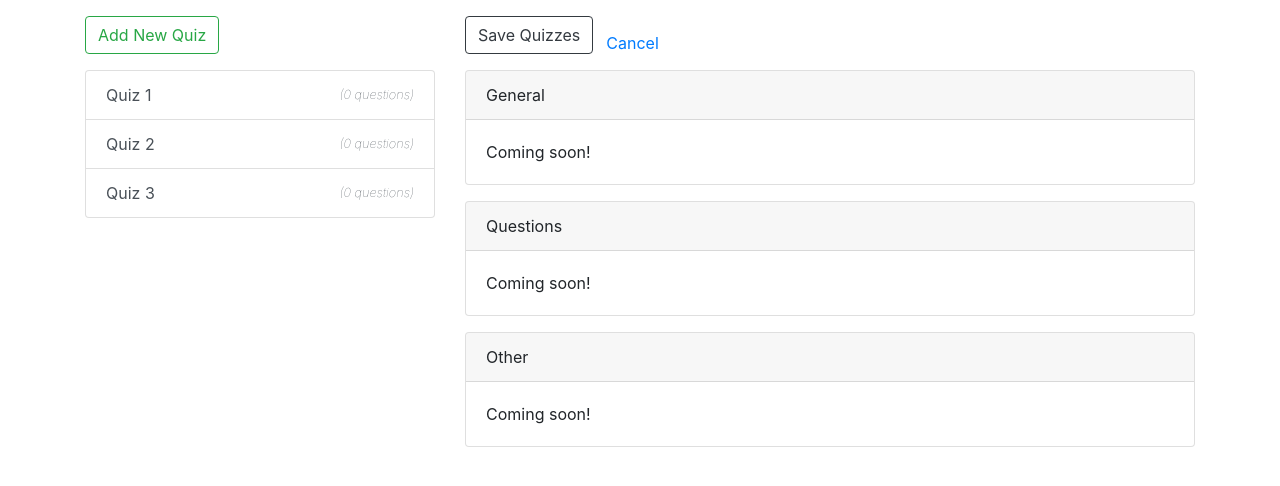
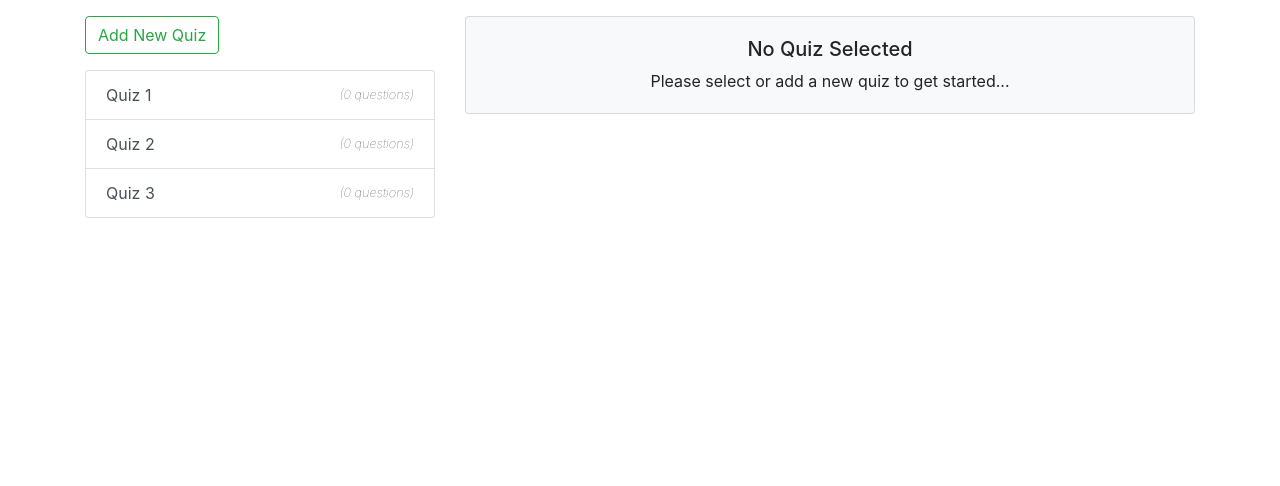
Before and after one commit to welshvaleria/quiz-editor, an Angular app: page / in a window 1280 px wide. Shown: the top 486 px of the page. Built offline with nearby package versions, Linux system fonts and the light colour scheme.

Commit message:
No quiz selected behavior...

```diff
--- a/src/app/app.component.html
+++ b/src/app/app.component.html
@@ -18,7 +18,21 @@
                 </div>
             </div>
         </div>
-        <div class="col-md-8">
+        <div
+            class="col-md-8"
+            *ngIf="selectedQuiz == undefined"
+        >
+            <div class="card bg-light">
+                <div class="card-body text-center">
+                    <h5>No Quiz Selected</h5>
+                    Please select or add a new quiz to get started...
+                </div>
+            </div>
+        </div>
+        <div
+            class="col-md-8"
+            *ngIf="selectedQuiz != undefined"
+        >
             <button class="btn btn-outline-dark mb-3">
                 Save Quizzes
             </button>
```
